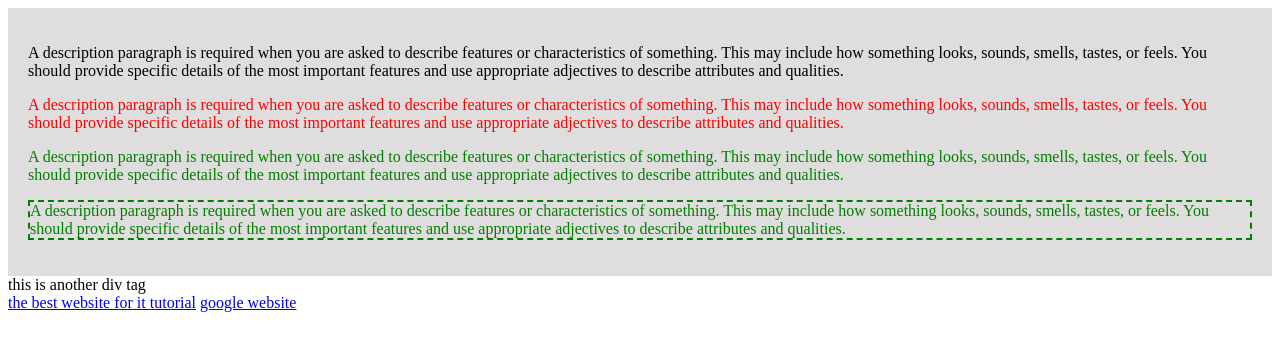
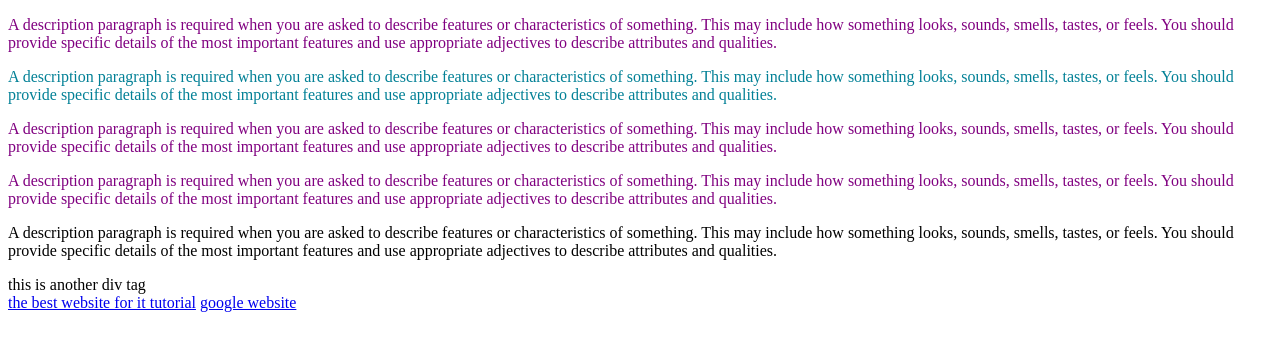
Before and after one commit to karimt201/front-end-project, a plain HTML site: page index.html in a window 1280 px wide. Drawn offline with Linux system fonts and the light colour scheme.

Commit message:
declaration  taget paregraph in div tag with css

```diff
--- a/index.html
+++ b/index.html
@@ -33,6 +33,12 @@
 
         </div>
 
+        <p class="success feedback">A description paragraph is required when you are asked to describe features
+            or characteristics of something. This may include how something looks,
+            sounds, smells, tastes, or feels. You should provide specific details of the
+            most important features and use appropriate adjectives
+            to describe attributes and qualities.</p>
+
         <div class="error">this is another div tag</div>
         <a href="https//:www.w3schools.com/css/default.asp">the best website for it tutorial</a>
         <a href="https//:www.google.com">google website</a>
--- a/style.css
+++ b/style.css
@@ -1,4 +1,4 @@
-p.error{
+/* p.error{
     color: red;
 }
 
@@ -13,4 +13,12 @@ p.success.feedback{
 div#content{
     background-color: rgb(223, 221, 221);
     padding: 20px;
+} */
+
+div p{
+    color: purple;
 }
+
+div .error{
+    color:rgb(2, 128, 150);
+}
```
